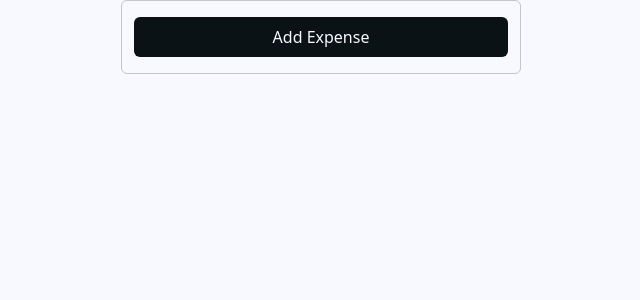
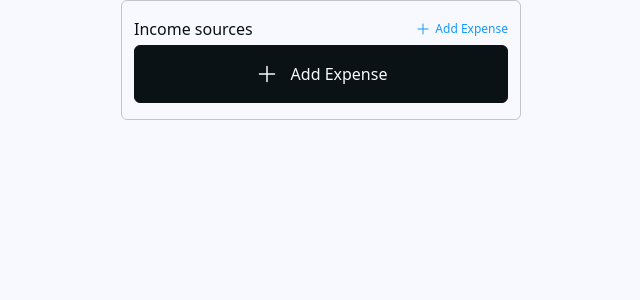
Before and after one commit to crististan/monthly-budget-tracker, a React (Vite) app: page / in a window 1280 px wide. Shown: the top 300 px of the page, without its empty margins (319-959 px from the left). Built offline with nearby package versions, Linux system fonts and the light colour scheme.

Commit message:
add more customization settings for the button component

```diff
--- a/src/components/budget-tracker/BudgetTracker.tsx
+++ b/src/components/budget-tracker/BudgetTracker.tsx
@@ -1,9 +1,30 @@
 import Button from "../ui/Button";
+import CategorySection from "./CategorySection";
 
 function BudgetTracker() {
     return (
         <div className="w-full max-w-[400px] mx-auto py-4 px-3 border-[1px] border-[var(--clr-neutral-200)] rounded-md">
-            <Button onClick={() => console.log("Button clicked!")}>Add Expense</Button>
+            <CategorySection
+                title="Income sources"
+                button={{
+                    label: "Add Expense",
+                    icon: (
+                        <svg xmlns="http://www.w3.org/2000/svg" fill="none" viewBox="0 0 24 24" strokeWidth={1.5} stroke="currentColor" className="size-4">
+                            <path strokeLinecap="round" strokeLinejoin="round" d="M12 4.5v15m7.5-7.5h-15" />
+                        </svg>
+                    ),
+                    onClick: () => console.log("Button clicked!")
+                }}
+            />
+            <Button
+                customStyles="w-full"
+                onClick={() => console.log("Button clicked!")}
+            >
+                <svg xmlns="http://www.w3.org/2000/svg" fill="none" viewBox="0 0 24 24" strokeWidth={1.5} stroke="currentColor" className="size-6">
+                    <path strokeLinecap="round" strokeLinejoin="round" d="M12 4.5v15m7.5-7.5h-15" />
+                </svg>
+                Add Expense
+            </Button>
         </div>
     )
 }
--- a/src/components/budget-tracker/CategorySection.tsx
+++ b/src/components/budget-tracker/CategorySection.tsx
@@ -0,0 +1,27 @@
+import type { JSX } from "react";
+import Button from "../ui/Button";
+
+type propTypes = {
+    title: string
+    button?: {
+        label: string,
+        icon: JSX.Element,
+        onClick: () => void
+    }
+}
+
+export default function CategorySection({ title, button }: propTypes) {
+    return (
+        <div>
+            <div className="w-full flex justify-between items-center mb-1">
+                <h2 className="text-base font-medium text-[var(--clr-neutral-1000)]">{title}</h2>
+                {button && (
+                    <Button onClick={button.onClick} style="tertiary" size="small">
+                        {button.icon}
+                        {button.label}
+                    </Button>
+                )}
+            </div>
+        </div>
+    );
+}
--- a/src/components/ui/Button.tsx
+++ b/src/components/ui/Button.tsx
@@ -1,14 +1,47 @@
 import type { ReactNode } from "react";
 
 type propTypes = {
-    children: ReactNode;
-    type?: "button" | "submit" | "reset";
-    onClick?: () => void;
+    children: ReactNode,
+    type?: "button" | "submit" | "reset",
+    customStyles?: string | null,
+    style?: "primary" | "secondary" | "tertiary",
+    size?: "small" | "medium" | "large",
+    onClick?: () => void
 }
 
-export default function Button({ children, type = "button", onClick }: propTypes) {
+export default function Button({ children, type = "button", customStyles = null, style = "primary", size = "large", onClick }: propTypes) {
+    let cssClasses = "";
+
+    if (customStyles) {
+        cssClasses = customStyles;
+    }
+
+    switch (style) {
+        case "secondary":
+            cssClasses += " bg-transparent text-[var(--clr-neutral-1000)] border-[1px] border-[var(--clr-neutral-1000)] hover:text-[var(--clr-blue-500)] hover:border-[var(--clr-blue-500)]";
+            break;
+        case "tertiary":
+            cssClasses += " bg-transparent text-[var(--clr-blue-500)] border-none hover:text-[var(--clr-neutral-1000)]";
+            break;
+        default:
+            cssClasses += " bg-[var(--clr-neutral-1000)] text-[var(--clr-neutral-0)] border-[1px] border-[var(--clr-neutral-1000)] hover:bg-[var(--clr-blue-500)] hover:border-[var(--clr-blue-500)]";
+            break;
+    }
+
+    switch (size) {
+        case "small":
+            cssClasses += " text-xs gap-1";
+            break;
+        case "medium":
+            cssClasses += " text-sm gap-3 px-8 py-3";
+            break;
+        default:
+            cssClasses += " text-base gap-3 px-10 py-4";
+            break;
+    }
+
     return (
-        <button type={type} onClick={onClick} className="w-full px-10 py-2 bg-[var(--clr-neutral-1000)] text-[var(--clr-neutral-0)] rounded-md transition-all hover:bg-[var(--clr-blue-500)] hover:cursor-pointer">
+        <button type={type} onClick={onClick} className={`${cssClasses} flex justify-center items-center rounded-md transition-all hover:cursor-pointer`}>
             { children }
         </button>
     );
```
